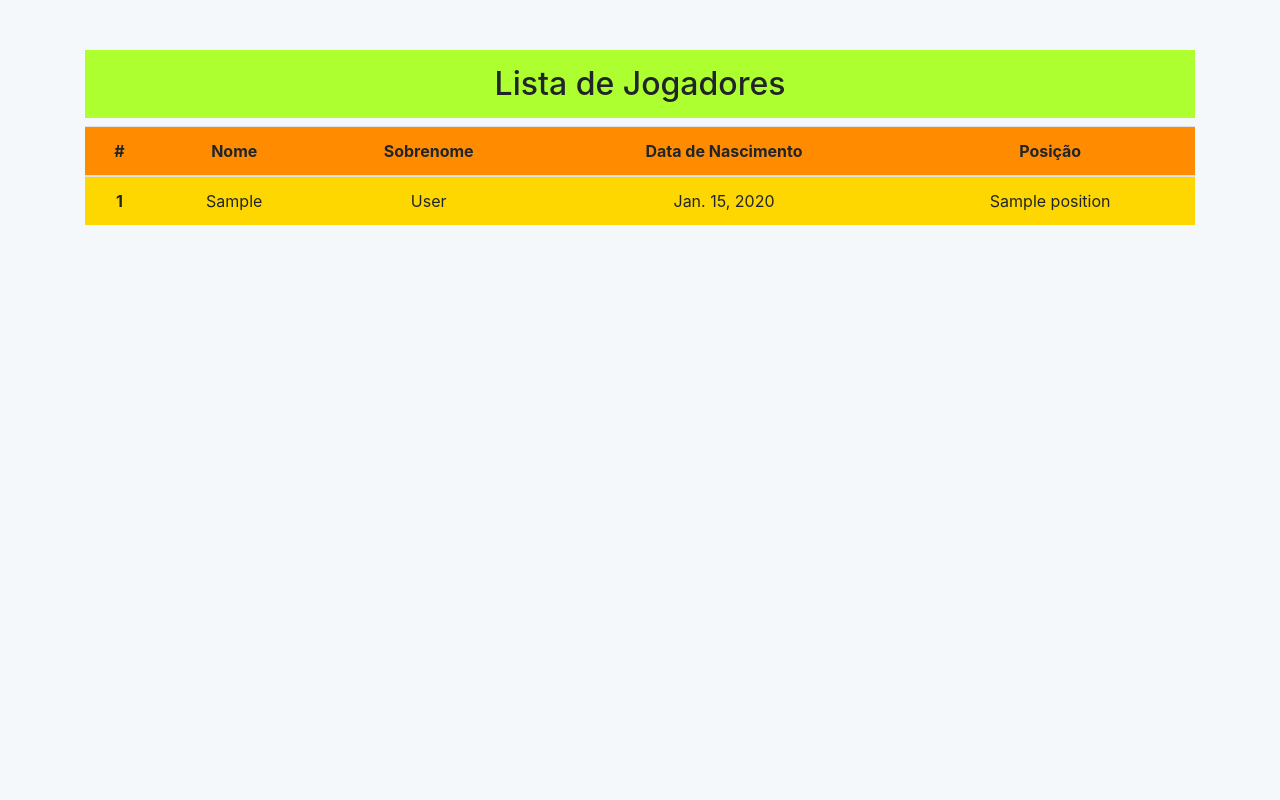
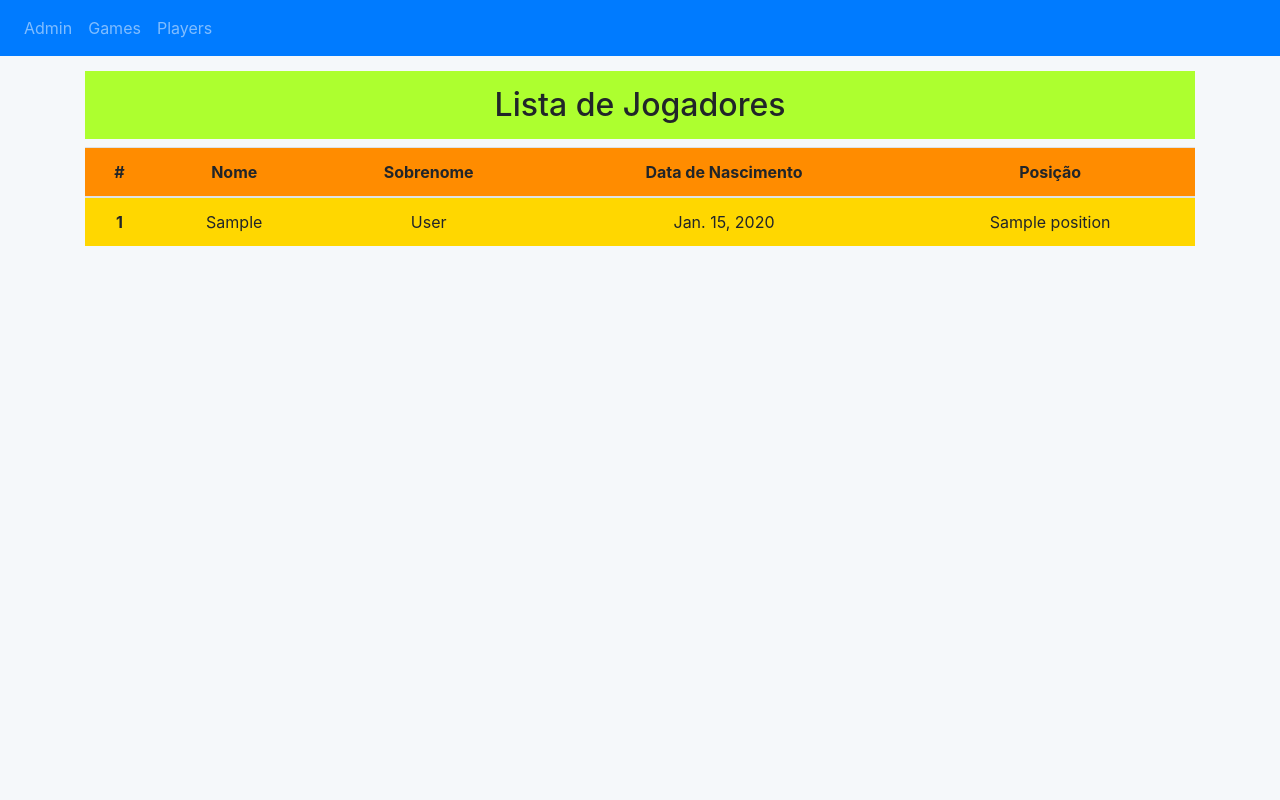
Before and after one commit to tota1099/django-soccer, a Django app: page /soccer/players in a window 1280 px wide. Run offline with Django 3.2, Linux system fonts and the light colour scheme; tables that the repository leaves empty hold one stand-in row (values such as "Sample post"); some libraries are stand-ins or nearby versions.

Commit message:
Refatorando tempaltes

```diff
--- a/templates/soccer/gameDetail.html
+++ b/templates/soccer/gameDetail.html
@@ -31,6 +31,8 @@
     </style>
 </head>
 <body>
+
+
 
     <div class="container text-center">
 
--- a/templates/soccer/playersList.html
+++ b/templates/soccer/playersList.html
@@ -13,9 +13,6 @@
             height: 100%;
             background-color: #f5f8fa;
         }
-        body {
-            padding: 50px 0px 0px 0px;
-        }
 
         table {
             background-color: gold !important;
@@ -29,9 +26,29 @@
             background-color: greenyellow !important;
             padding: 15px;
         }
+
+
+        .container {
+            padding-top: 15px;
+        }
     </style>
 </head>
 <body>
+
+    <nav class="navbar navbar-expand-sm bg-primary navbar-dark">
+        <ul class="navbar-nav">
+        <li class="nav-item">
+          <a class="nav-link" href="/admin">Admin</a>
+        </li>
+        <li class="nav-item">
+          <a class="nav-link" href="/soccer/games">Games</a>
+        </li>
+        <li class="nav-item">
+          <a class="nav-link" href="/soccer/players">Players</a>
+        </li>
+      </ul>
+    </nav>
+
 
     <div class="container text-center">
 
```
Also changed, not shown: templates/soccer/gamesList.html (+22 -3 lines).
